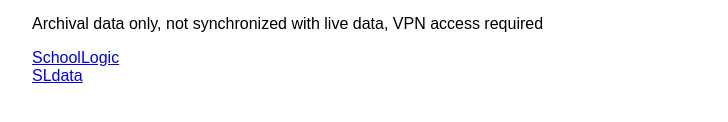
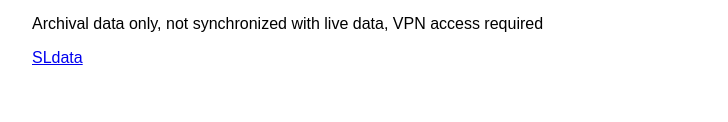
Before and after one commit to LivingSkySchoolDivision/SISLinkPage, a plain HTML site: page wwwroot/index.html in a window 1280 px wide. Shown: the part 562-684 px from the top of the page, without its empty margins (208-936 px from the left). Drawn offline with Linux system fonts and the light colour scheme.

Commit message:
Remove schoollogic from the list - this server is no longer running

```diff
--- a/wwwroot/index.html
+++ b/wwwroot/index.html
@@ -23,8 +23,6 @@
 				<h2>Student Information Systems Link Page</h2>
 			</div>
 
-
-
 			<hr noshade>
 			<div style="display: flex; flex-wrap: wrap; width: 100%; text-align: center; justify-content: center;">
 				<div class="environment_selector_button">
@@ -39,14 +37,11 @@
 				</div>
 			</div>
 
-
-
 			<hr noshade>
 			<br/><br/>
 			<div style="text-align: left;text-size: 90%;">
 				<h3>Archival data</h3>
 				<p>Archival data only, not synchronized with live data, VPN access required</p>
-				<a href="https://schoollogic.lskysd.ca">SchoolLogic</a><br/>
 				<a href="https://sldata.lskysd.ca">SLdata</a>
 			</div>
 			<br/><br/>
```
